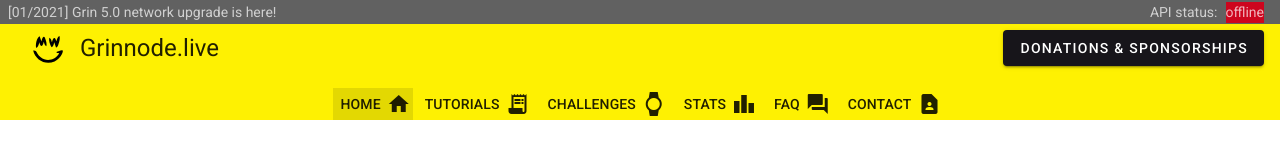
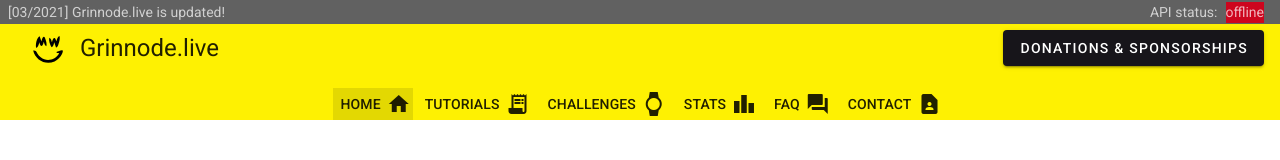
Before and after one commit to Grinnode-live/grinnode-live-frontend, a Vue app: page / in a window 1280 px wide. Shown: the top 160 px of the page. Built offline with nearby package versions, Linux system fonts and the light colour scheme; no server answers.

Commit message:
changed header news text

```diff
--- a/src/components/Header.vue
+++ b/src/components/Header.vue
@@ -2,7 +2,7 @@
   <nav>
     <v-system-bar absolute app dark class="grey darken-2">
       <span class="hidden-sm-and-down">
-        [01/2021] Grin 5.0 network upgrade is here!
+        [03/2021] Grinnode.live is updated!
       </span>
       <v-spacer></v-spacer>
 
```
